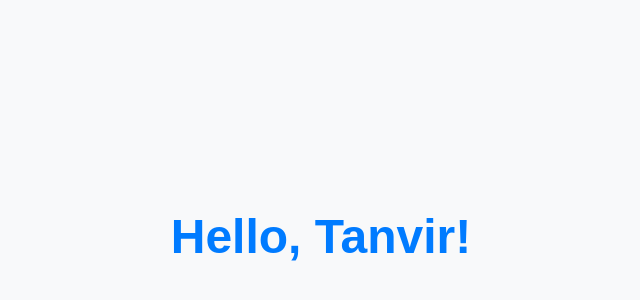
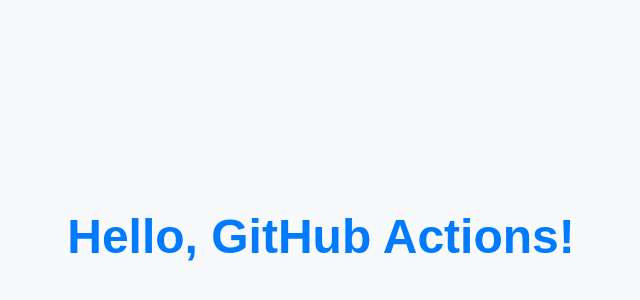
Before and after one commit to soheltanvir925/gh-deployment-workflow, a plain HTML site: page index.html in a window 1280 px wide. Shown: the part 164-464 px from the top of the page, without its empty margins (319-959 px from the left). Drawn offline with Linux system fonts and the light colour scheme.

Commit message:
Update index.html

```diff
--- a/index.html
+++ b/index.html
@@ -20,5 +20,5 @@
     </style>
 </head>
 <body>
-    <h1>Hello, Tanvir!</h1>
+    <h1>Hello, GitHub Actions!</h1>
 </body>
```
